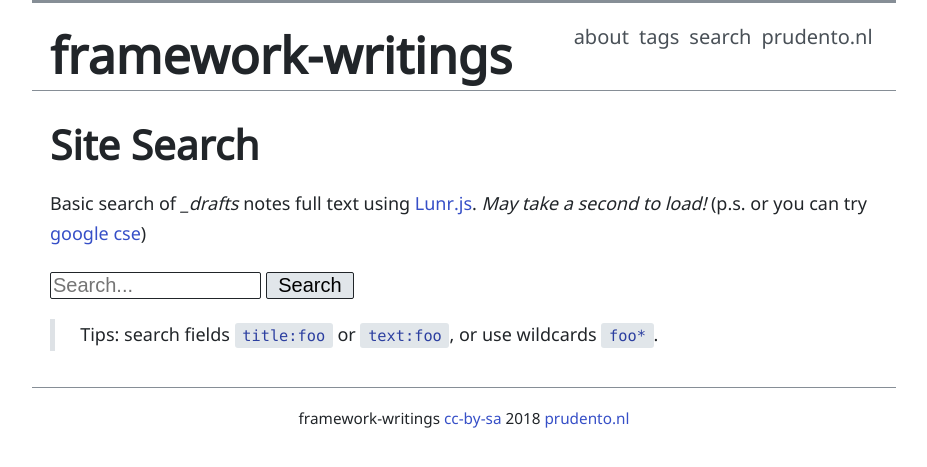
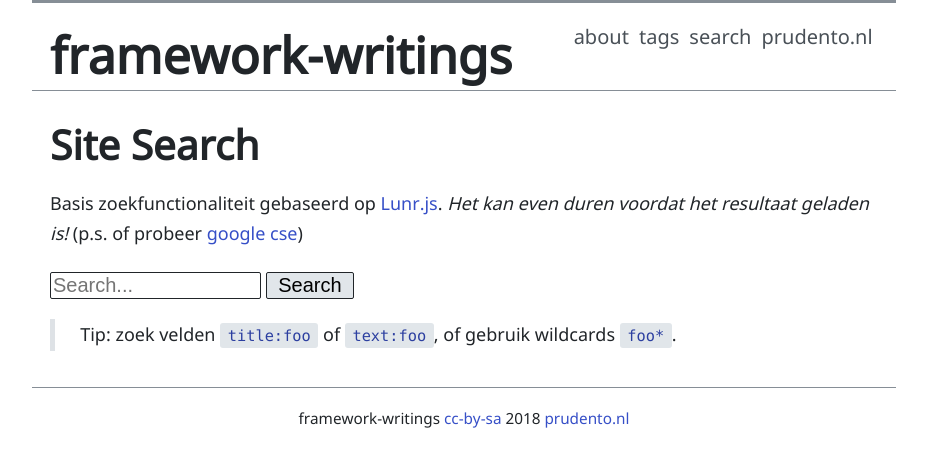
Before and after one commit to Prudento-NL/framework-writings-with-notes, a Jekyll site: the page built from search/index.md, in a window 1280 px wide. Shown: the top 467 px of the page, without its empty margins (176-1103 px from the left). Built offline with Jekyll 4.4.1, drawn with Linux system fonts in a browser that asks for light colours.

Commit message:
Translated to Dutch

```diff
--- a/search/index.md
+++ b/search/index.md
@@ -3,9 +3,9 @@ title: Site Search
 layout: page
 ---
 
-Basic search of *_drafts* notes full text using [Lunr.js](https://lunrjs.com/).
-*May take a second to load!*
-(p.s. or you can try [google cse]({{ "/search/google.html" | absolute_url }}))
+Basis zoekfunctionaliteit gebaseerd op [Lunr.js](https://lunrjs.com/).
+*Het kan even duren voordat het resultaat geladen is!*
+(p.s. of probeer [google cse]({{ "/search/google.html" | absolute_url }}))
 
 <script src="{{ "/js/lunr.js" | absolute_url }}"></script>
 
@@ -14,7 +14,7 @@ Basic search of *_drafts* notes full text using [Lunr.js](https://lunrjs.com/).
 <p id="count"></p>
 <ul id="search-results"></ul>
 
-> Tips: search fields `title:foo` or `text:foo`, or use wildcards `foo*`.
+>Tip: zoek velden `title:foo` of `text:foo`, of gebruik wildcards `foo*`.
 
 <script>
 // create docs
```
Also changed, not shown: search/google.md (+2 -1 lines).
